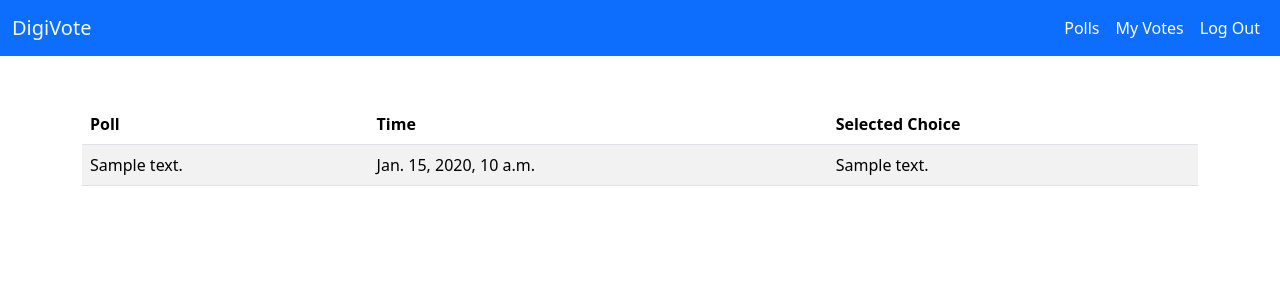
After one commit to LiamSpatola/DigiVote, a Django app: page /my-votes in a window 1280 px wide. The commit adds this page. Shown: the top 300 px of the page. Run offline with Django 5.2, Linux system fonts and the light colour scheme; a user stored in the database is signed in; tables that the repository leaves empty hold one stand-in row (values such as "Sample post").

Commit message:
Added a my votes page so users can view their previous votes

```diff
--- a/digivote/vote/templates/base.html
+++ b/digivote/vote/templates/base.html
@@ -17,6 +17,9 @@
                 <li class="navbar-item">
                     <a href="{% url 'polls' %}" class="nav-link text-white">Polls</a>
                 </li>
+                <li class="navbar-item"></li>
+                    <a href="{% url 'my_votes' %}" class="nav-link text-white">My Votes</a>
+                </li>
                 {% endif %}
                 <li class="nav-item">
                     {% if user.is_authenticated %}<a href="{% url 'logout' %}" class="nav-link text-white">Log Out</a>{% else %}<a href="{% url 'login' %}" class="nav-link text-white">Log In</a>{% endif %}
--- /dev/null
+++ b/digivote/vote/templates/my_votes.html
@@ -0,0 +1,26 @@
+{% extends "base.html" %}
+
+{% block title %}My Votes{% endblock %}
+
+{% block body %}
+<div class="container mt-5">
+    <table class="table table-striped">
+        <thead>
+            <tr>
+                <th>Poll</th>
+                <th>Time</th>
+                <th>Selected Choice</th>
+            </tr>
+        </thead>
+        <tbody>
+            {% for vote in votes %}
+                <tr>
+                    <td>{{ vote.poll.poll_text }}</td>
+                    <td>{{ vote.voted_at }}</td>
+                    <td>{{ vote.choice.choice_text }}</td>
+                </tr>
+            {% endfor %}
+        </tbody>
+    </table>
+</div>
+{% endblock %}
--- a/digivote/vote/urls.py
+++ b/digivote/vote/urls.py
@@ -17,4 +17,5 @@ urlpatterns = [
     ),
     path("success", views.vote_success, name="vote_success"),
     path("fail", views.vote_fail, name="vote_fail"),
+    path("my-votes", views.my_votes, name="my_votes"),
 ]
--- a/digivote/vote/views.py
+++ b/digivote/vote/views.py
@@ -109,3 +109,10 @@ def vote_fail(request):
 @login_required(login_url="login")
 def vote_success(request):
     return render(request, "vote_success.html")
+
+
+@login_required(login_url="login")
+def my_votes(request):
+    votes = Vote.objects.filter(user=request.user)
+    context = {"votes": votes}
+    return render(request, "my_votes.html", context)
```
